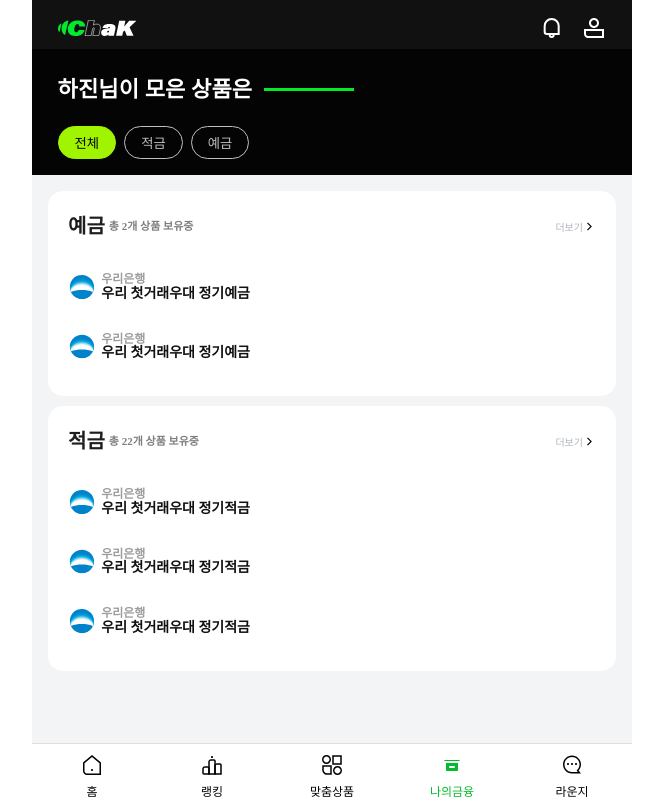
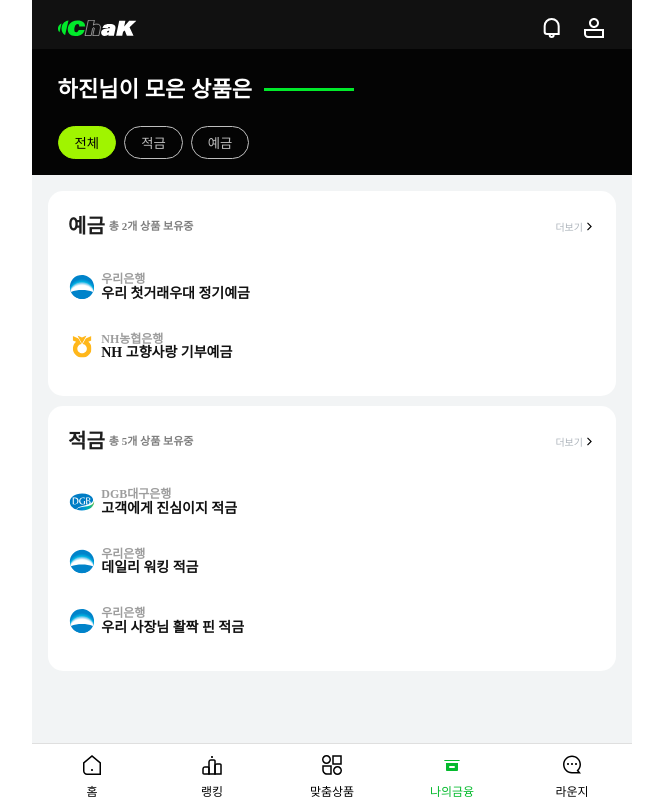
Before and after one commit to fastcampers2jo/FE, a React (Vite) app: page /finance in a window 1280 px wide. Shown: the whole page, without its empty margins (308-971 px from the left). Built offline with nearby package versions, Linux system fonts and the light colour scheme; no server answers; a web font is replaced by a local one.

Commit message:
style: 은행 목록 수정

```diff
--- a/src/mockupData/finance.ts
+++ b/src/mockupData/finance.ts
@@ -12,9 +12,9 @@
         monthlyPayment: 100000,
       },
       {
-        title: "우리 첫거래우대 정기예금",
-        bank: "우리은행",
-        bankLogo: "/src/assets/bank06.svg",
+        title: "NH 고향사랑 기부예금",
+        bank: "NH농협은행",
+        bankLogo: "/src/assets/bank08.svg",
         stamp: 5,
         totalAsset: 600000,
         monthlyPayment: 200000,
@@ -26,15 +26,15 @@
     productTitle: "적금",
     products: [
       {
-        title: "우리 첫거래우대 정기적금",
-        bank: "우리은행",
-        bankLogo: "/src/assets/bank06.svg",
+        title: "고객에게 진심이지 적금",
+        bank: "DGB대구은행",
+        bankLogo: "/src/assets/bank17.svg",
         stamp: 1,
         totalAsset: 1100000,
         monthlyPayment: 50000,
       },
       {
-        title: "우리 첫거래우대 정기적금",
+        title: "데일리 워킹 적금",
         bank: "우리은행",
         bankLogo: "/src/assets/bank06.svg",
         stamp: 5,
@@ -42,7 +42,7 @@
         monthlyPayment: 300000,
       },
       {
-        title: "우리 첫거래우대 정기적금",
+        title: "우리 사장님 활짝 핀 적금",
         bank: "우리은행",
         bankLogo: "/src/assets/bank06.svg",
         stamp: 11,
@@ -50,153 +50,17 @@
         monthlyPayment: 100000,
       },
       {
-        title: "우리 첫거래우대 정기적금",
-        bank: "우리은행",
-        bankLogo: "/src/assets/bank06.svg",
+        title: "청년 처음적금",
+        bank: "신한은행",
+        bankLogo: "/src/assets/bank05.svg",
         stamp: 7,
         totalAsset: 900000,
         monthlyPayment: 100000,
       },
       {
-        title: "우리 첫거래우대 정기적금",
-        bank: "우리은행",
-        bankLogo: "/src/assets/bank06.svg",
-        stamp: 6,
-        totalAsset: 900000,
-        monthlyPayment: 100000,
-      },
-      {
-        title: "우리 첫거래우대 정기적금",
-        bank: "우리은행",
-        bankLogo: "/src/assets/bank06.svg",
-        stamp: 6,
-        totalAsset: 900000,
-        monthlyPayment: 100000,
-      },
-      {
-        title: "우리 첫거래우대 정기적금",
-        bank: "우리은행",
-        bankLogo: "/src/assets/bank06.svg",
-        stamp: 6,
-        totalAsset: 900000,
-        monthlyPayment: 100000,
-      },
-      {
-        title: "우리 첫거래우대 정기적금",
-        bank: "우리은행",
-        bankLogo: "/src/assets/bank06.svg",
-        stamp: 9,
-        totalAsset: 900000,
-        monthlyPayment: 100000,
-      },
-      {
-        title: "우리 첫거래우대 정기적금",
-        bank: "우리은행",
-        bankLogo: "/src/assets/bank06.svg",
-        stamp: 6,
-        totalAsset: 900000,
-        monthlyPayment: 100000,
-      },
-      {
-        title: "우리 첫거래우대 정기적금",
-        bank: "우리은행",
-        bankLogo: "/src/assets/bank06.svg",
-        stamp: 6,
-        totalAsset: 900000,
-        monthlyPayment: 100000,
-      },
-      {
-        title: "우리 첫거래우대 정기적금",
-        bank: "우리은행",
-        bankLogo: "/src/assets/bank06.svg",
-        stamp: 6,
-        totalAsset: 900000,
-        monthlyPayment: 100000,
-      },
-      {
-        title: "우리 첫거래우대 정기적금",
-        bank: "우리은행",
-        bankLogo: "/src/assets/bank06.svg",
-        stamp: 6,
-        totalAsset: 900000,
-        monthlyPayment: 100000,
-      },
-      {
-        title: "우리 첫거래우대 정기적금",
-        bank: "우리은행",
-        bankLogo: "/src/assets/bank06.svg",
-        stamp: 6,
-        totalAsset: 900000,
-        monthlyPayment: 100000,
-      },
-      {
-        title: "우리 첫거래우대 정기적금",
-        bank: "우리은행",
-        bankLogo: "/src/assets/bank06.svg",
-        stamp: 6,
-        totalAsset: 900000,
-        monthlyPayment: 100000,
-      },
-      {
-        title: "우리 첫거래우대 정기적금",
-        bank: "우리은행",
-        bankLogo: "/src/assets/bank06.svg",
-        stamp: 6,
-        totalAsset: 900000,
-        monthlyPayment: 100000,
-      },
-      {
-        title: "우리 첫거래우대 정기적금",
-        bank: "우리은행",
-        bankLogo: "/src/assets/bank06.svg",
-        stamp: 6,
-        totalAsset: 900000,
-        monthlyPayment: 100000,
-      },
-      {
-        title: "우리 첫거래우대 정기적금",
-        bank: "우리은행",
-        bankLogo: "/src/assets/bank06.svg",
-        stamp: 6,
-        totalAsset: 900000,
-        monthlyPayment: 100000,
-      },
-      {
-        title: "우리 첫거래우대 정기적금",
-        bank: "우리은행",
-        bankLogo: "/src/assets/bank06.svg",
-        stamp: 6,
-        totalAsset: 900000,
-        monthlyPayment: 100000,
-      },
-      {
-        title: "우리 첫거래우대 정기적금",
-        bank: "우리은행",
-        bankLogo: "/src/assets/bank06.svg",
-        stamp: 6,
-        totalAsset: 900000,
-        monthlyPayment: 100000,
-      },
-      {
-        title: "우리 첫거래우대 정기적금",
-        bank: "우리은행",
-        bankLogo: "/src/assets/bank06.svg",
-        stamp: 6,
-        totalAsset: 900000,
-        monthlyPayment: 100000,
-      },
-      {
-        title: "우리 첫거래우대 정기적금",
-        bank: "우리은행",
-        bankLogo: "/src/assets/bank06.svg",
-        stamp: 6,
-        totalAsset: 900000,
-        monthlyPayment: 100000,
-      },
-      {
-        title: "우리 첫거래우대 정기적금",
-        bank: "우리은행",
-        bankLogo: "/src/assets/bank06.svg",
+        title: "KB차차차 적금",
+        bank: "KB국민은행",
+        bankLogo: "/src/assets/bank01.svg",
         stamp: 6,
         totalAsset: 900000,
         monthlyPayment: 100000,
```
